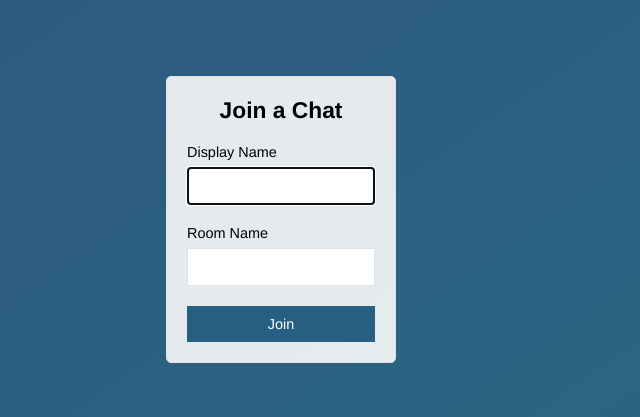
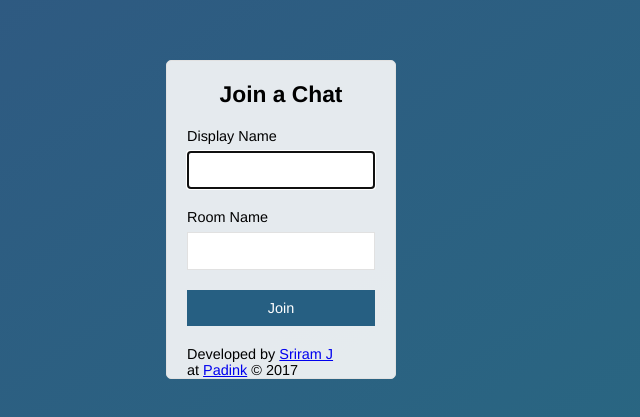
Before and after one commit to SriramJothiswaran/chatapp, a website: page public/index.html in a window 1280 px wide. Shown: the part 181-598 px from the top of the page, without its empty margins (359-999 px from the left). Drawn offline with Linux system fonts and the light colour scheme.

Commit message:
added credits

```diff
--- a/public/index.html
+++ b/public/index.html
@@ -23,7 +23,15 @@
             <button>Join</button>
         </div>
        </form>
+        <footer>
+            Developed by <a href="https://www.facebook.com/sriramVJrasigan" target="_blank">Sriram J</a> <br> at <a href="http://padink.in/" target="_blank">Padink</a> &#169; <span id="year"></span>
+
+        </footer>
     </div>
 
+
 </body>
+<script>
+    document.getElementById('year').innerHTML = new Date().getFullYear();
+</script>
 </html>
```
